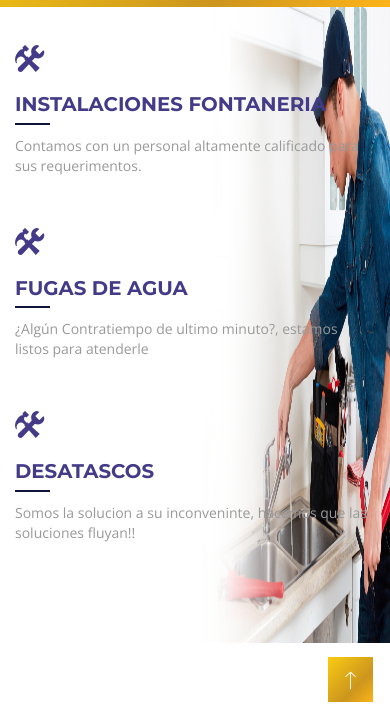
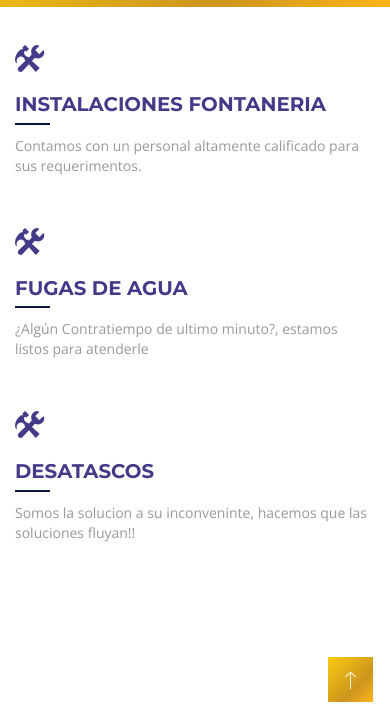
Before and after one commit to Molweb/FontaneriaMerkel, a plain HTML site: page index.html in a window 390 px wide. Shown: the part 117-828 px from the top of the page. Drawn offline with nearby package versions, Linux system fonts and the light colour scheme; a script that the page names is missing; files whose address does not match are found by name.

Commit message:
segunda modificacion

```diff
--- a/index.html
+++ b/index.html
@@ -57,8 +57,10 @@
             <h2 class="cta-heading text-white">Atendemos 24 horas / 365 dias del año</h2>
             <p class="text-white slider-para">Estamos listos para atenderle</p>
             <div class="cta-btn-group">
+
+
               <a class="btn btn-orangef border-none btn-rounded-corner" href="#" style="color: white;">Facebook <span class="icon-on-button"></span></a>
-
+             <br class="visible-xs"><br class="visible-xs"><br class="visible-xs"><br class="visible-xs"><br class="visible-xs"><br class="visible-xs"><br class="visible-xs">
             </div>
             <div class="image-container text-center sm-display-none">
               <img class="img-responsive" src="images/mockuo2.png" alt="">
@@ -84,7 +86,7 @@
         </div>
       </div>
     </section>
-    <section id="feature" class="padding-top-bottom-120 bg-image-fit-50 img-responsive" style="background:url(images/1_back.png); ">
+    <section id="feature" class="padding-top-bottom-120 bg-image-fit-50 hidden-xs" style="background:url(images/1_back.png); ">
       <div class="container">
         <div class="row">
           <div class="col-md-6">
@@ -119,6 +121,44 @@
         </div>
       </div>
     </section>
+
+    <section id="feature" class="padding-top-bottom-120 bg-image-fit-50 visible-xs" >
+      <div class="container">
+        <div class="row">
+          <div class="col-md-6">
+            <div class="feature-wiget">
+              <div class="icon-wraper">
+                <i class="ion-settings"></i>
+              </div>
+              <div class="content">
+                <h4 class="bottom-line">Instalaciones fontaneria </h4>
+                <p>Contamos con un personal altamente calificado para sus requerimentos.</p>
+              </div>
+            </div>
+            <div class="feature-wiget">
+              <div class="icon-wraper">
+                <i class="ion-settings"></i>
+              </div>
+              <div class="content">
+                <h4 class="bottom-line">fugas de agua</h4>
+                <p>¿Algún Contratiempo de ultimo minuto?, estamos listos para atenderle</p>
+              </div>
+            </div>
+            <div class="feature-wiget">
+              <div class="icon-wraper">
+                <i class="ion-settings"></i>
+              </div>
+              <div class="content">
+                <h4 class="bottom-line">Desatascos</h4>
+                <p>Somos la solucion a su inconveninte, hacemos que las soluciones fluyan!!</p>
+              </div>
+            </div>
+          </div>
+        </div>
+      </div>
+    </section>
+
+
     <section id="services" class="padding-top-90">
       <div class="container">
         <div class="row">
```
